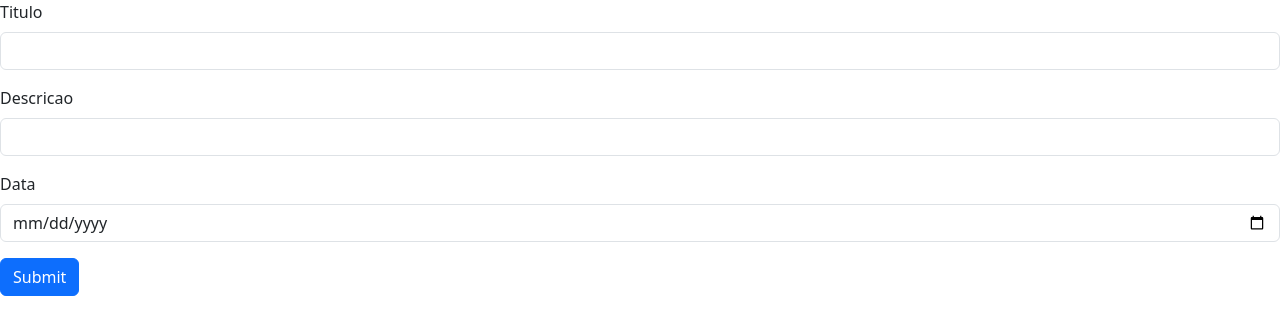
After one commit to estudosonline021oss-art/gerenciador-27-03, a Django app: page /create in a window 1280 px wide. The commit adds this page. Shown: the top 335 px of the page. Run offline with Django 5.2, Linux system fonts and the light colour scheme.

Commit message:
adicionamos a opção nova tarefa

```diff
--- a/task/urls.py
+++ b/task/urls.py
@@ -1,7 +1,8 @@
 from django.urls import path
-from .views import index, task_list
+from .views import index, task_list, create
 
 urlpatterns = [
     path('', index, name='index'),
     path('tasks/', task_list, name='tasks'),
+    path('create', create, name="create"),
 ]
--- a/task/views.py
+++ b/task/views.py
@@ -1,7 +1,19 @@
-from django.shortcuts import render
+from django.shortcuts import redirect, render
+from task.models import Tarefa
 
 def index(request):
     return render(request, 'task/index.html')
 
 def task_list(request):
-    return render(request, 'task/tasks.html')
+    lista = Tarefa.objects.all()
+    return render(request, 'task/tasks.html', {'tarefas': lista})
+
+def create(request):
+    if request.method == 'POST':
+        titulo = request.POST.get('titulo')
+        descricao = request.POST.get('descricao')
+        data =request.POST.get('data')
+        status = False
+        Tarefa.objects.create(tarefa=titulo, descricao=descricao, data=data, status=status)
+        return redirect('tasks')
+    return render(request, 'task/create.html')
--- /dev/null
+++ b/templates/task/create.html
@@ -0,0 +1,34 @@
+<!DOCTYPE html>
+<html lang="pt-br">
+
+<head>
+    <meta charset="UTF-8">
+    <meta name="viewport" content="width=device-width, initial-scale=1.0">
+    <link href="https://cdn.jsdelivr.net/npm/bootstrap@5.3.8/dist/css/bootstrap.min.css" rel="stylesheet"
+        integrity="sha384-sRIl4kxILFvY47J16cr9ZwB07vP4J8+LH7qKQnuqkuIAvNWLzeN8tE5YBujZqJLB" crossorigin="anonymous">
+    <title>criar tarefa
+
+    </title>
+</head>
+
+<body>
+    <form method="post">
+
+        {% csrf_token %}
+        <div class="mb-3">
+            <label for="titulo" class="form-label">Titulo</label>
+            <input type="text" class="form-control" name="titulo" id="titulo" aria-describedby="titulo">
+        </div>
+        <div class="mb-3">
+            <label for="descricao" class="form-label">Descricao</label>
+            <input type="text" class="form-control" name="descricao" id="descricao">
+        </div>
+        <div class="mb-3">
+            <label for="data" class="form-label">Data</label>
+            <input type="date" class="form-control" name="data" id="data">
+        </div>
+        <button type="submit" class="btn btn-primary">Submit</button>
+    </form>
+</body>
+
+</html>
```
Also changed, not shown: templates/task/tasks.html (+10 -6 lines), db.sqlite3.
